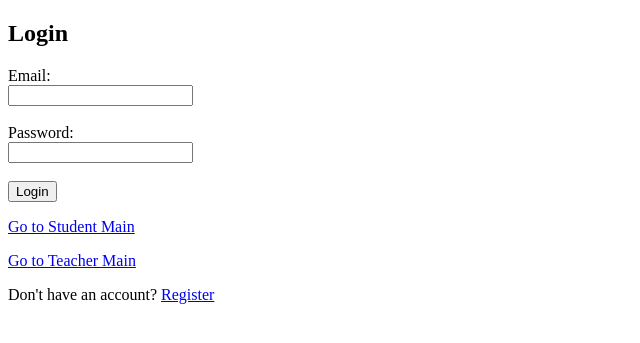
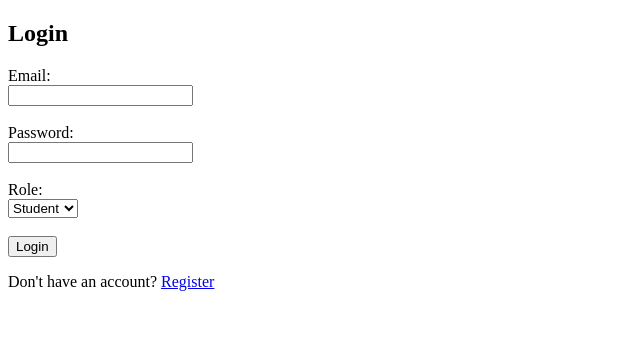
Before and after one commit to daheeahn/5th-final-project, a PHP site: page /login.php in a window 1280 px wide. Shown: the top 343 px of the page, without its empty margins (0-640 px from the left). Run offline with PHP 8.4, Linux system fonts and the light colour scheme.

Commit message:
feat: login

```diff
--- a/public/login.php
+++ b/public/login.php
@@ -1,4 +1,44 @@
 <?php
+
+session_start();
+
+if ($_SERVER["REQUEST_METHOD"] == "POST") {
+  $email = $_POST['email'];
+  $password = $_POST['password'];
+  $role = $_POST['role'];
+
+  try {
+      $pdo = new PDO("mysql:host=localhost;dbname=lecture_platform_db", "tamwood", "1234");
+      $pdo->setAttribute(PDO::ATTR_ERRMODE, PDO::ERRMODE_EXCEPTION);
+
+      // find user by email and role
+      $stmt = $pdo->prepare("SELECT * FROM users WHERE email = ? AND role = ?");
+      $stmt->execute([$email, $role]);
+      $user = $stmt->fetch();
+
+      if ($user && $password === $user['password']) {
+          // success login
+          $_SESSION['user_id'] = $user['id'];
+          $_SESSION['email'] = $user['email'];
+          $_SESSION['role'] = $user['role'];
+
+          // redirect to main page by role
+          if ($role === 'student') {
+              header("Location: student-main.php");
+          } else {
+              header("Location: teacher-main.php");
+          }
+          echo "<p style='color: green;'>Hey</p>";
+          exit();
+      } else {
+          $error_message = "Invalid email, password, or role";
+          echo $error_message;
+      }
+  } catch(PDOException $e) {
+      $error_message = "Login failed: " . $e->getMessage();
+      echo $error_message;
+    }
+}
 
 require_once('../src/views/login.view.php');
 
--- a/src/views/login.view.php
+++ b/src/views/login.view.php
@@ -7,18 +7,24 @@
 </head>
 <body>
     <h2>Login</h2>
-    <form action="login.php" method="POST">
+    <form action="" method="POST">
         <label for="email">Email:</label><br>
         <input type="email" id="email" name="email" required><br><br>
 
         <label for="password">Password:</label><br>
         <input type="password" id="password" name="password" required><br><br>
 
+        <label for="role">Role:</label><br>
+        <select id="role" name="role">
+            <option value="student">Student</option>
+            <option value="teacher">Teacher</option>
+        </select><br><br>
+
         <button type="submit">Login</button>
     </form>
 
-    <p><a href="student-main.php">Go to Student Main</a></p>
-    <p><a href="teacher-main.php">Go to Teacher Main</a></p>
+    <!-- <p><a href="student-main.php">Go to Student Main</a></p> -->
+    <!-- <p><a href="teacher-main.php">Go to Teacher Main</a></p> -->
     <p>Don't have an account? <a href="register.php">Register</a></p>
 </body>
 </html>
```
Also changed, not shown: public/index.php (+8 -2 lines), public/register.php (+19 -0 lines), src/views/register.view.php (+8 -0 lines).
